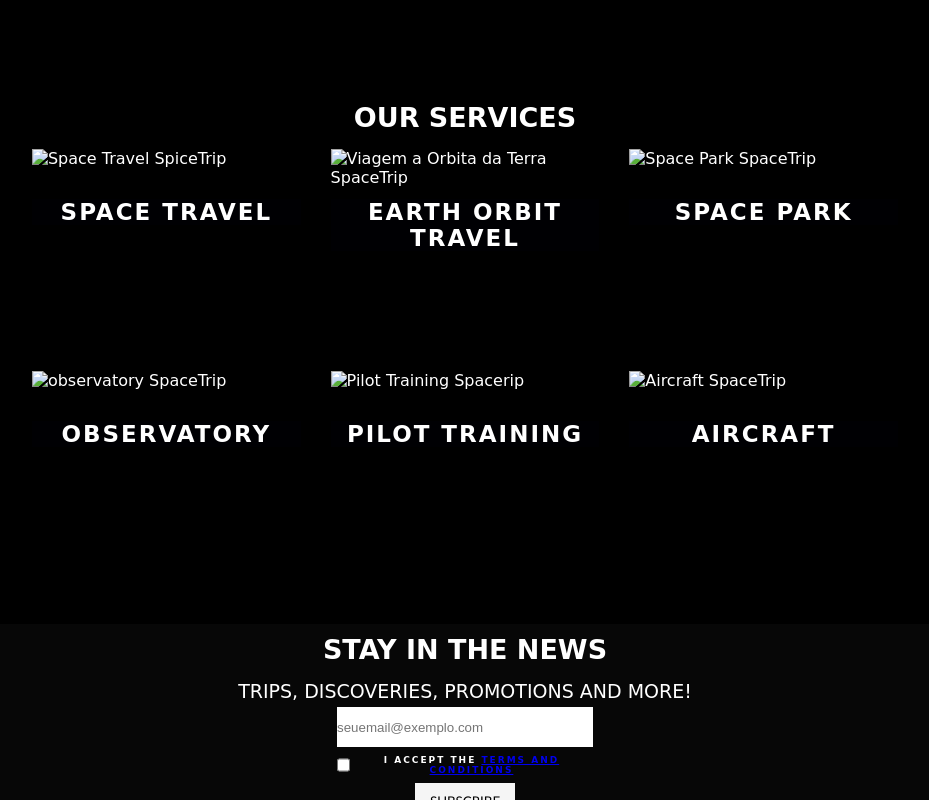
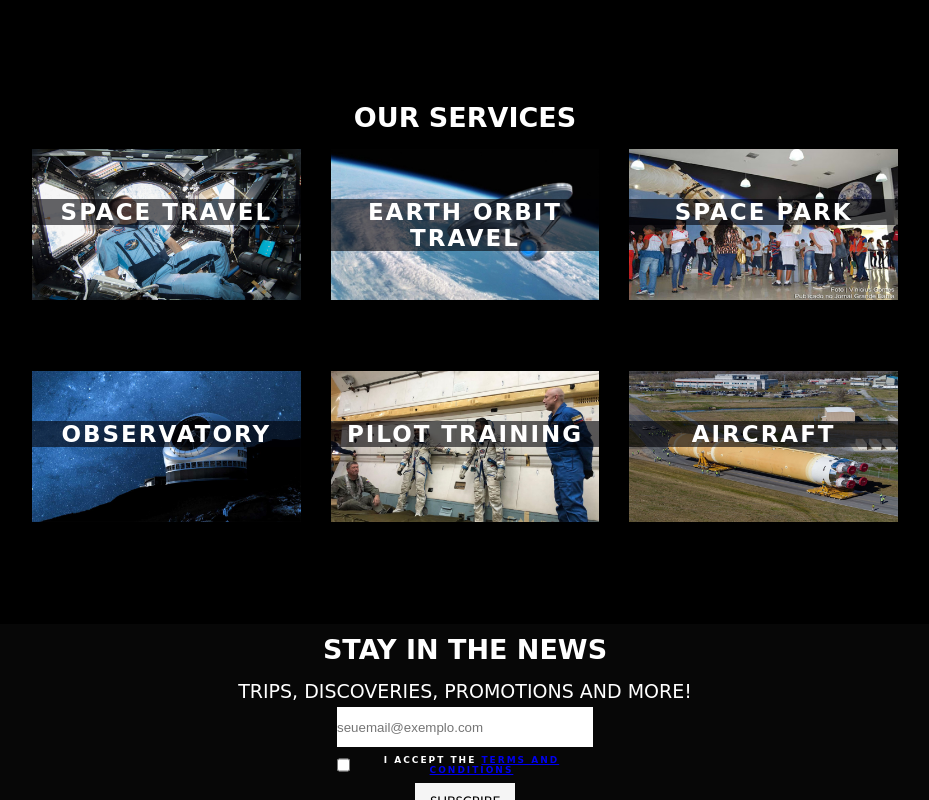
Before and after one commit to douglasCajueiro/PI-SpaceTrip, a plain HTML site: page index.html in a window 1280 px wide. Shown: the part 733-1533 px from the top of the page, without its empty margins (175-1104 px from the left). Drawn offline with Linux system fonts and the light colour scheme; files that its build step writes are made by us from their sources; files whose address does not match are found by name; a web font is replaced by a local one.

Commit message:
Caminhos ajustados

```diff
--- a/index.html
+++ b/index.html
@@ -6,9 +6,9 @@
     <meta name="viewport" content="width=device-width, initial-scale=1.0">
     <meta http-equiv="X-UA-Compatible" content="ie=edge">
     <title>SPACETRIP - SEE THE UNIVERSE THROUGH YOUR OWN EYES</title>
-    <link rel="stylesheet" href="../PI/css/login.css">
-    <link rel="stylesheet" href="../PI/css/style.css">
-    <link rel="stylesheet" href="../PI/css/estiloIndex.css">
+    <link rel="stylesheet" href="../css/login.css">
+    <link rel="stylesheet" href="../css/style.css">
+    <link rel="stylesheet" href="../css/estiloIndex.css">
 </head>
 
 <body>
@@ -64,9 +64,9 @@
                         <div class="servicos-oferecidos obj1">
                             <div class="slider">
                                 <div class="imagens-conteudo1">
-                                    <img id="slider1" class="img-slider slider-ativo" src="../PI/images/index/viagem-espacial.jpg" alt="Space Travel SpiceTrip">
-                                    <img id="slider1" class="img-slider" src="../PI/images/index/servicos1-2.jpg" alt="Space Travel SpiceTrip">
-                                    <img id="slider1" class="img-slider" src="../PI/images/index/servicos1.jpg" alt="Space Travel SpiceTrip">
+                                    <img id="slider1" class="img-slider slider-ativo" src="../images/index/viagem-espacial.jpg" alt="Space Travel SpiceTrip">
+                                    <img id="slider1" class="img-slider" src="../images/index/servicos1-2.jpg" alt="Space Travel SpiceTrip">
+                                    <img id="slider1" class="img-slider" src="../images/index/servicos1.jpg" alt="Space Travel SpiceTrip">
                                 </div>
                                 <div class="descricao-conteudo1">
                                     <div class="titulo">
@@ -78,9 +78,9 @@
                         <div class="servicos-oferecidos obj2">
                             <div class="slider">
                                 <div class="imagens-conteudo1">
-                                    <img id="slider2" class="img-slider slider-ativo" src="../PI/images/index/orbita-terra.jpg" alt="Viagem a Orbita da Terra SpaceTrip">
-                                    <img id="slider2" class="img-slider" src="../PI/images/index/orbita-terra1.jpeg" alt="Viagem a Orbita da Terra SpaceTrip">
-                                    <img id="slider2" class="img-slider" src="../PI/images/index//orbita-terra2.jpg" alt="Viagem a Orbita da Terra SpaceTrip">
+                                    <img id="slider2" class="img-slider slider-ativo" src="../images/index/orbita-terra.jpg" alt="Viagem a Orbita da Terra SpaceTrip">
+                                    <img id="slider2" class="img-slider" src="../images/index/orbita-terra1.jpeg" alt="Viagem a Orbita da Terra SpaceTrip">
+                                    <img id="slider2" class="img-slider" src="../images/index//orbita-terra2.jpg" alt="Viagem a Orbita da Terra SpaceTrip">
                                 </div>
                                 <div class="descricao-conteudo1">
                                     <div class="titulo">
@@ -92,9 +92,9 @@
                         <div class="servicos-oferecidos obj3">
                             <div class="slider">
                                 <div class="imagens-conteudo1">
-                                    <img id="slider3" class="img-slider slider-ativo" src="../PI/images/index/parque-espacial.jpg" alt="Space Park SpaceTrip">
-                                    <img id="slider3" class="img-slider" src="../PI/images/index/parque-espacial1.jpg" alt="Space Park SpaceTrip">
-                                    <img id="slider3" class="img-slider" src="../PI/images/index/parque-espacial2.jpg" alt="Space Park SpaceTrip">
+                                    <img id="slider3" class="img-slider slider-ativo" src="../images/index/parque-espacial.jpg" alt="Space Park SpaceTrip">
+                                    <img id="slider3" class="img-slider" src="../images/index/parque-espacial1.jpg" alt="Space Park SpaceTrip">
+                                    <img id="slider3" class="img-slider" src="../images/index/parque-espacial2.jpg" alt="Space Park SpaceTrip">
                                 </div>
                                 <div class="descricao-conteudo1">
                                     <div class="titulo">
@@ -106,9 +106,9 @@
                         <div class="servicos-oferecidos obj4">
                             <div class="slider">
                                 <div class="imagens-conteudo1">
-                                    <img id="slider4" class="img-slider slider-ativo" src="../PI/images/index/observatorio.jpg" alt="observatory SpaceTrip">
-                                    <img id="slider4" class="img-slider" src="../PI/images/index/observatorio1.jpg" alt="Observatory SpaceTrip">
-                                    <img id="slider4" class="img-slider" src="../PI/images/index/observatorio2.jpg" alt="Observatory SpaceTrip">
+                                    <img id="slider4" class="img-slider slider-ativo" src="../images/index/observatorio.jpg" alt="observatory SpaceTrip">
+                                    <img id="slider4" class="img-slider" src="../images/index/observatorio1.jpg" alt="Observatory SpaceTrip">
+                                    <img id="slider4" class="img-slider" src="../images/index/observatorio2.jpg" alt="Observatory SpaceTrip">
                                 </div>
                                 <div class="descricao-conteudo1">
                                     <div class="titulo">
@@ -120,9 +120,9 @@
                         <div class="servicos-oferecidos obj5">
                             <div class="slider">
                                 <div class="imagens-conteudo1">
-                                    <img id="slider5" class="img-slider slider-ativo" src="../PI/images/index/treino-piloto2.jpg" alt="Pilot Training Spacerip">
-                                    <img id="slider5" class="img-slider" src="../PI/images/index/treino-piloto1.jpg" alt="Pilot Training Spacerip">
-                                    <img id="slider5" class="img-slider" src="../PI/images/index/treino-piloto3.jpg" alt="Pilot Training Spacerip">
+                                    <img id="slider5" class="img-slider slider-ativo" src="../images/index/treino-piloto2.jpg" alt="Pilot Training Spacerip">
+                                    <img id="slider5" class="img-slider" src="../images/index/treino-piloto1.jpg" alt="Pilot Training Spacerip">
+                                    <img id="slider5" class="img-slider" src="../images/index/treino-piloto3.jpg" alt="Pilot Training Spacerip">
                                 </div>
                                 <div class="descricao-conteudo1">
                                     <div class="titulo">
@@ -134,9 +134,9 @@
                         <div class="servicos-oferecidos obj6">
                             <div class="slider">
                                 <div class="imagens-conteudo1">
-                                    <img id="slider6" class="img-slider slider-ativo" src="../PI/images/index/construcao-foguete.jpg" alt="Aircraft SpaceTrip">
-                                    <img id="slider6" class="img-slider" src="../PI/images/index/construcao-foguete1.jpg" alt="Aircraft SpaceTrip">
-                                    <img id="slider6" class="img-slider" src="../PI/images/index/construcao-foguete2.jpg" alt="Aircraft SpaceTrip">
+                                    <img id="slider6" class="img-slider slider-ativo" src="../images/index/construcao-foguete.jpg" alt="Aircraft SpaceTrip">
+                                    <img id="slider6" class="img-slider" src="../images/index/construcao-foguete1.jpg" alt="Aircraft SpaceTrip">
+                                    <img id="slider6" class="img-slider" src="../images/index/construcao-foguete2.jpg" alt="Aircraft SpaceTrip">
                                 </div>
                                 <div class="descricao-conteudo1">
                                     <div class="titulo">
@@ -216,7 +216,7 @@
             </form>
         </div>
     </div>
-    <script src="../PI/js/sliderIndex.js"></script>
-    <script src="../PI/js/login.js"></script>
+    <script src="../js/sliderIndex.js"></script>
+    <script src="../js/login.js"></script>
 </body>
 </html>
```
